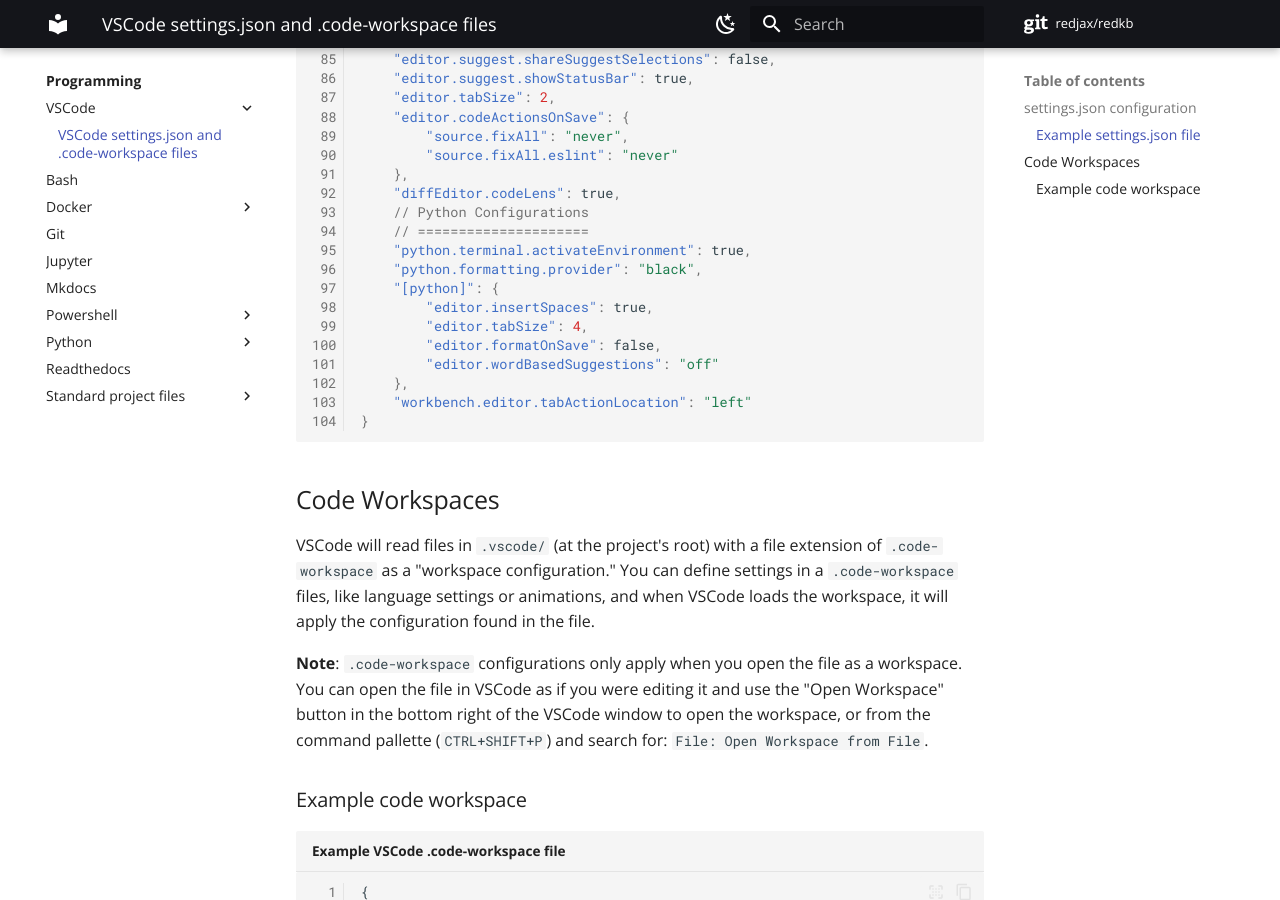
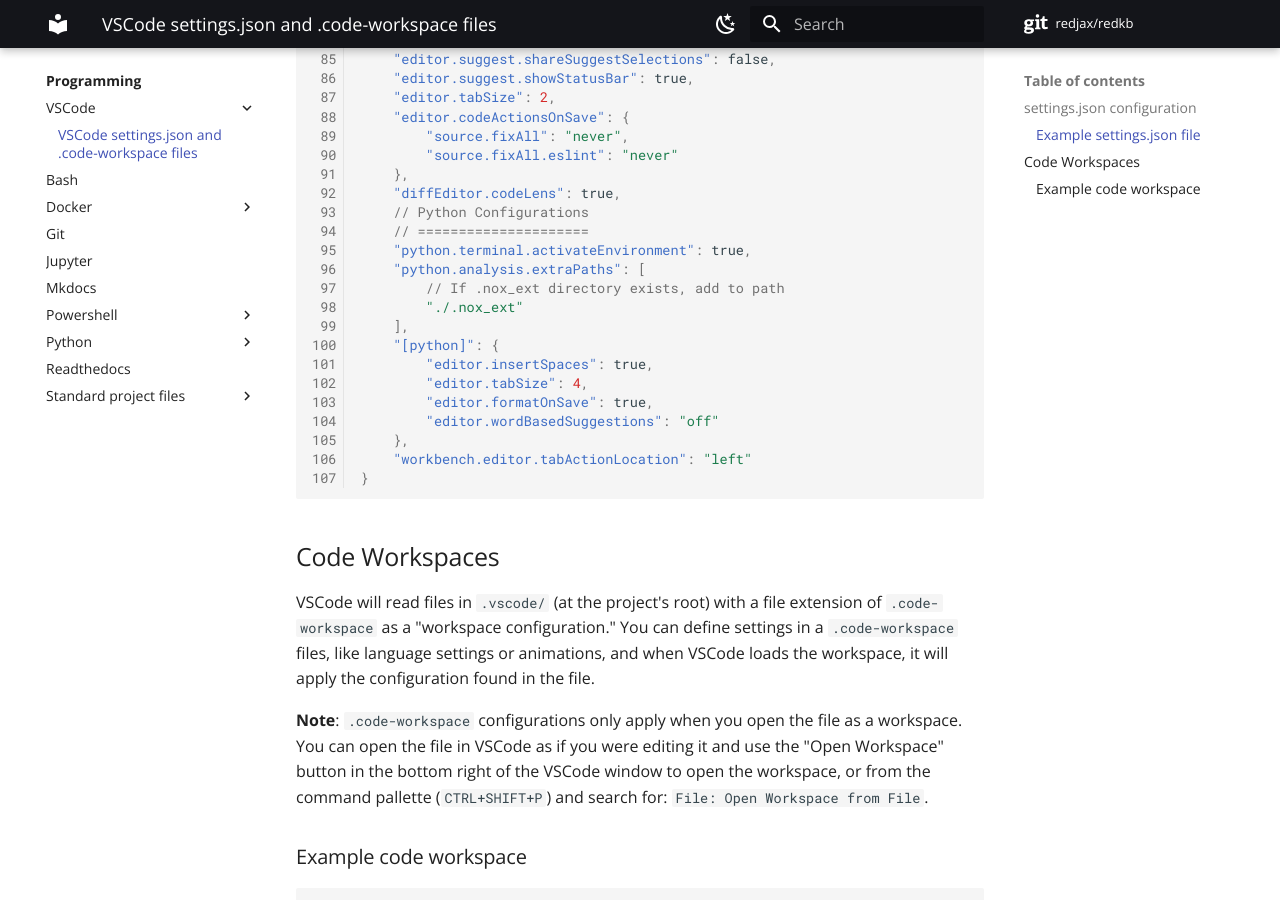
Before and after one commit to redjax/redkb, an MkDocs documentation site: the page built from docs/programming/VSCode/settings.json.md, in a window 1280 px wide and 900 px high, scrolled down 2327 px. Built offline with MkDocs 1.6.1 and Material for MkDocs 9.7.7, drawn with Linux system fonts in a browser that asks for light colours; comment, search, counter and statistics services are not loaded.

Commit message:
Update example vscode settings.json

```diff
--- a/docs/programming/VSCode/settings.json.md
+++ b/docs/programming/VSCode/settings.json.md
@@ -108,11 +108,14 @@
     // Python Configurations
     // =====================
     "python.terminal.activateEnvironment": true,
-    "python.formatting.provider": "black",
+    "python.analysis.extraPaths": [
+        // If .nox_ext directory exists, add to path
+        "./.nox_ext"
+    ],
     "[python]": {
         "editor.insertSpaces": true,
         "editor.tabSize": 4,
-        "editor.formatOnSave": false,
+        "editor.formatOnSave": true,
         "editor.wordBasedSuggestions": "off"
     },
     "workbench.editor.tabActionLocation": "left"
```
